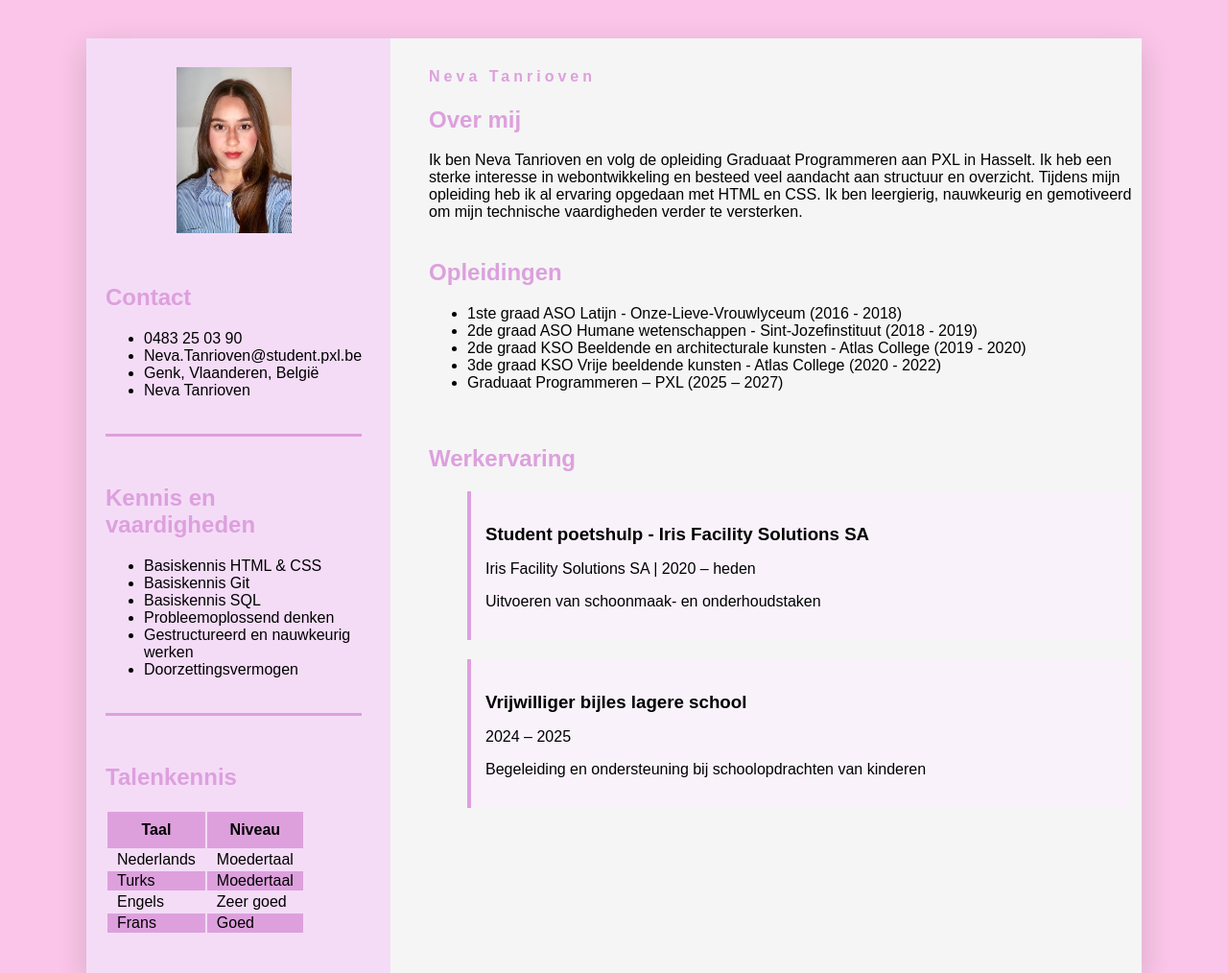
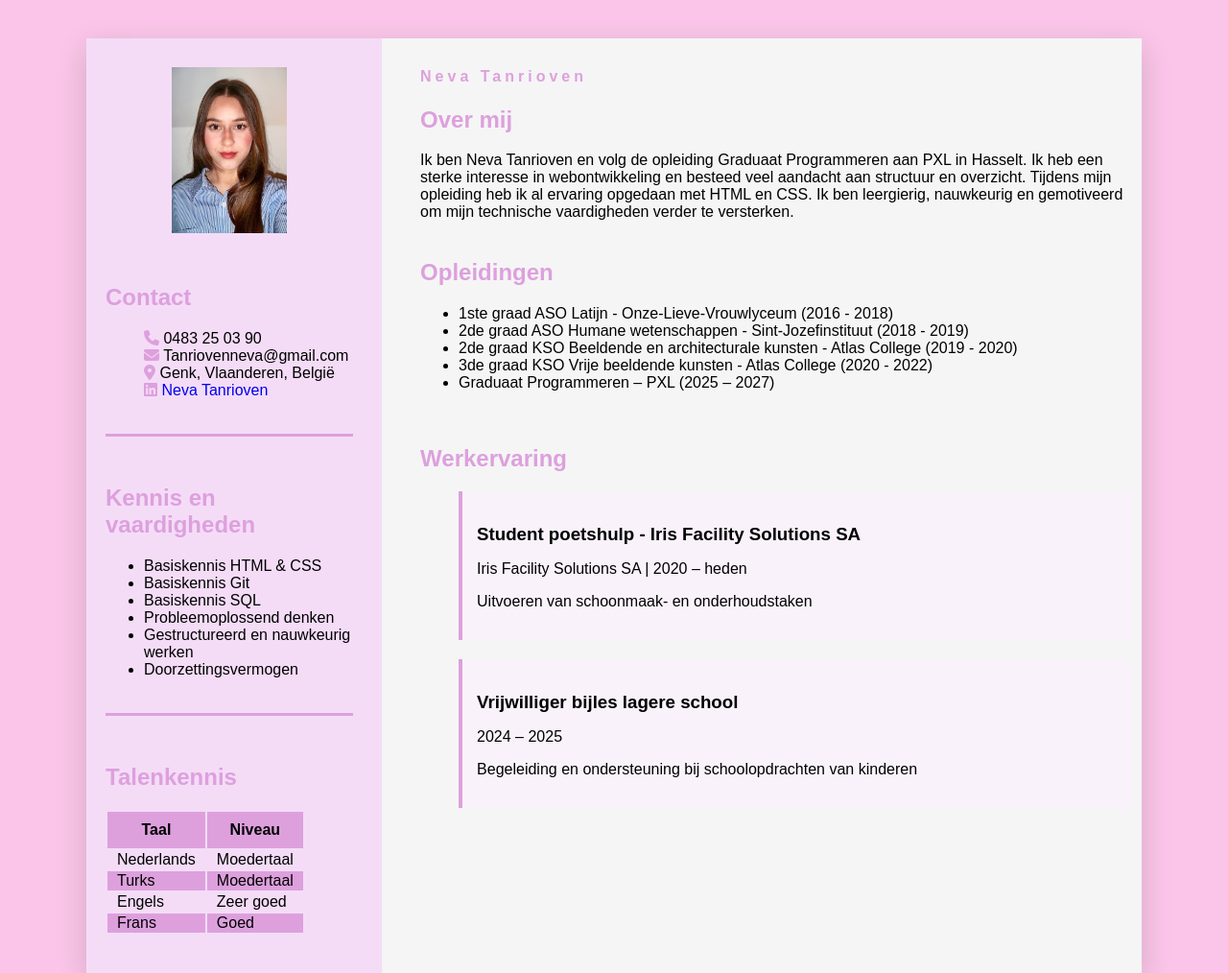
Before and after one commit to pxl-grpro-wpl1-2526/curriculum-vitae-NevaTanriovenPXL, a plain HTML site: page index.html in a window 1280 px wide. Shown: the top 1014 px of the page at 96% size. Drawn offline with Linux system fonts and the light colour scheme.

Commit message:
WEB-08 extraatjes: icoontjes en smoothscroll

```diff
--- a/css/style.css
+++ b/css/style.css
@@ -86,6 +86,21 @@ th{
     box-shadow: 10px 10px 5px #fac5e8
 }
 
+.contact li{
+    list-style: none;
+}
+
+.contact li i{
+    color: plum;
+}
+.contact a{
+    text-decoration: none;
+}
+.contact a:hover{
+    text-decoration: none;
+    color: fuchsia;
+}
+
 .kolom-rechts{
     display: flex;
     flex-direction: column;
@@ -104,6 +119,9 @@ html, body {
     height: 100%;
     margin: 0;
     padding: 0;
+}
+html{
+    scroll-behavior: smooth;
 }
 
 footer{
--- a/index.html
+++ b/index.html
@@ -5,6 +5,7 @@
     <meta name="viewport" content="width=device-width, initial-scale=1.0">
     <title>Curriculum Vitae - Neva Tanrioven</title>
     <link rel="stylesheet" href="css/style.css">
+    <link rel="stylesheet" href="https://cdnjs.cloudflare.com/ajax/libs/font-awesome/6.4.0/css/all.min.css">
 </head>
 
 <body id="top">
@@ -21,10 +22,10 @@
             <section class="contact">
                 <h2>Contact</h2>
                 <ul>
-                    <li>0483 25 03 90</li>
-                    <li>Neva.Tanrioven@student.pxl.be</li>
-                    <li>Genk, Vlaanderen, België</li>
-                    <li>Neva Tanrioven</li>
+                    <li><i class="fas fa-phone"></i> 0483 25 03 90</li>
+                    <li><i class="fas fa-envelope"></i> Tanriovenneva@gmail.com</li>
+                    <li><i class="fas fa-map-marker-alt"></i> Genk, Vlaanderen, België</li>
+                    <li><i class="fab fa-linkedin"></i><a href="https://www.linkedin.com/in/neva-tanrioven-03417439a/" target="_blank"> Neva Tanrioven</a></li>
                 </ul>
             </section>
 
```
